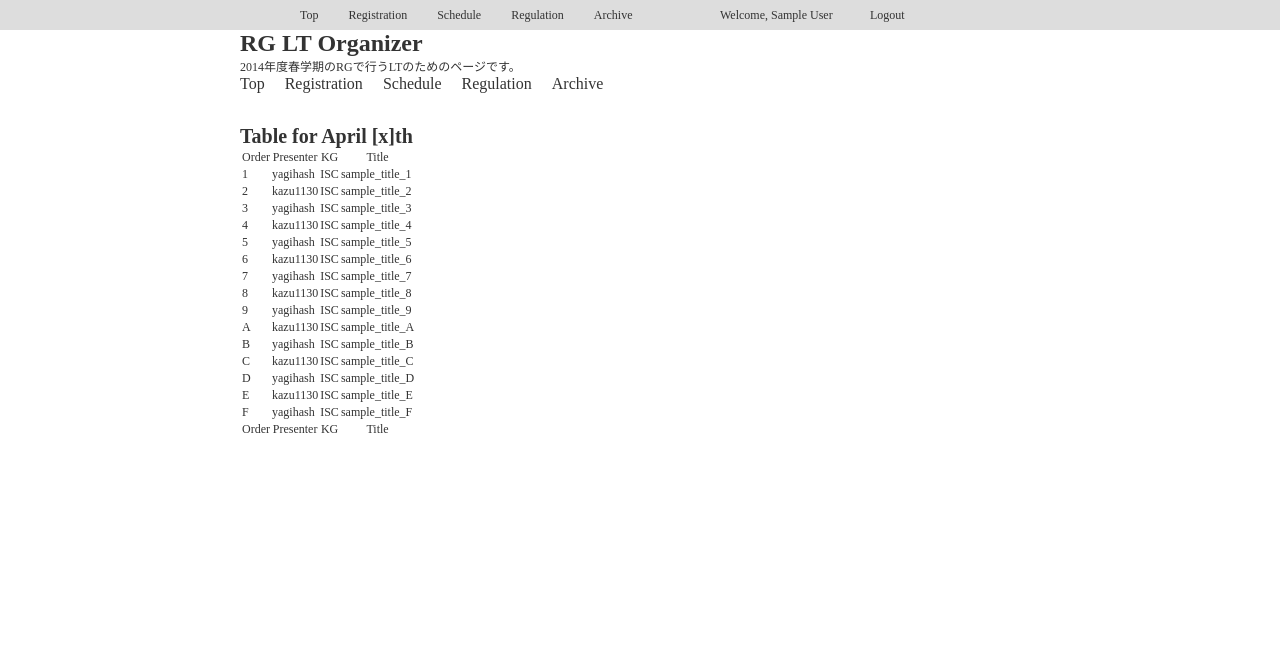
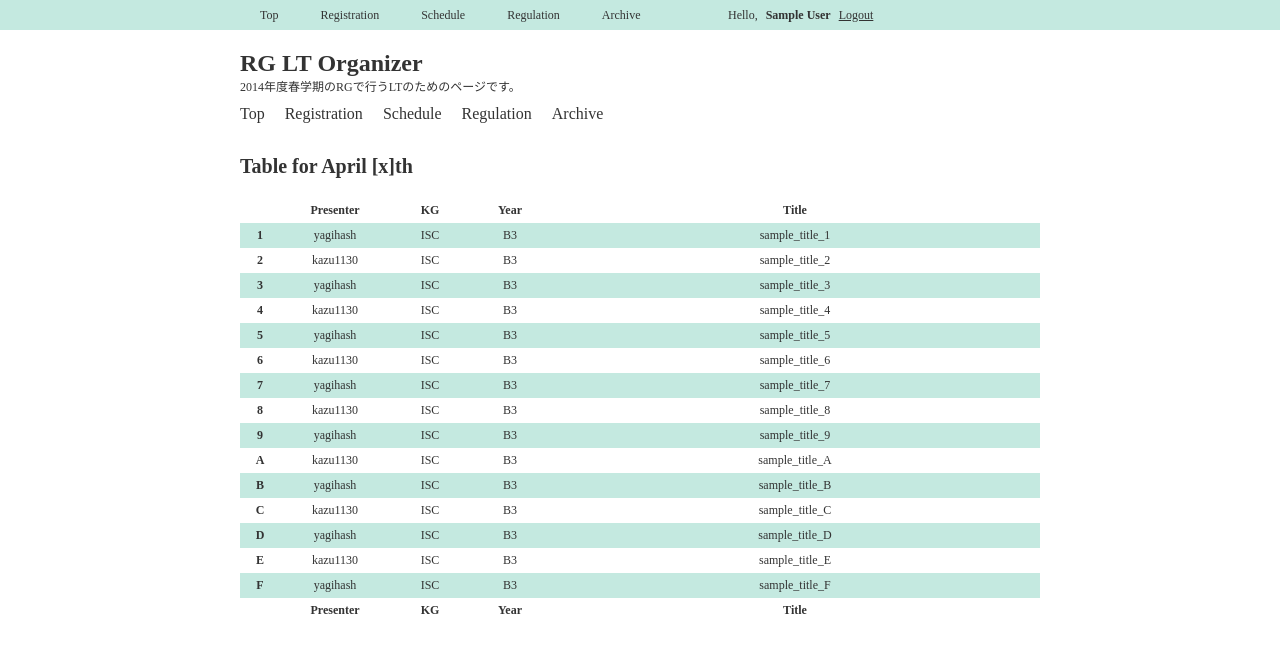
Before and after one commit to yagihash/rg_lt_organizer, a PHP site: page / in a window 1280 px wide. Shown: the top 653 px of the page. Run offline with PHP 8.4, Linux system fonts and the light colour scheme; the visitor is signed in with stand-in values (Sample User, id 1).

Commit message:
時間がない！

```diff
--- a/css/style.css
+++ b/css/style.css
@@ -43,7 +43,7 @@ nav#top_bar {
   top: 0;
   width: 100%;
   height: 30px;
-  background-color: #DDDDDD;
+  background-color: #C4E9E0;
 }
 
 nav#top_bar ul {
@@ -52,13 +52,15 @@ nav#top_bar ul {
 
 nav#top_bar ul li {
   float: left;
-  margin-right: 30px;
+  margin-right: 2px;
 }
 
 nav#top_bar ul li a {
   display: block;
   height: 30px;
   line-height: 30px;
+  padding-left: 20px;
+  padding-right: 20px;
 }
 
 div#login {
@@ -70,17 +72,17 @@ div#login {
 
 div#login span, div#login a {
   float: left;
-  display: block;
+  padding-left: 8px;
   height: 30px;
   line-height: 30px;
 }
 
-div#login span {
-  width: 150px;
+div#login span#name {
+  font-weight: bold;
 }
 
 div#login a {
-  width: 50px;
+  text-decoration: underline;
 }
 
 div#login form {
@@ -101,9 +103,14 @@ div#nav {
   float: left;
 }
 
+div#nav {
+  margin-top: 20px;
+}
+
 header nav {
   width: 600px;
   height: 50px;
+  margin-top: 10px;
 }
 
 header nav ul li {
@@ -116,6 +123,54 @@ header nav ul li a {
   font-size: 16px;
 }
 
+header nav ul li a:hover {
+  text-decoration: underline;
+}
+
 div.content {
   clear: both;
 }
+
+table#presenters {
+  width: 800px;
+  margin: auto;
+  margin-top: 20px;
+  border-radius: 20px;
+  border-collapse: collapse;
+}
+
+table#presenters * th {
+  text-align: center;
+  padding: 5px;
+  font-weight: bold;
+}
+
+table#presenters tbody tr:nth-child(odd) {
+  background-color: #C4E9E0;
+}
+
+table#presenters tbody tr td {
+  padding: 5px;
+  text-align: center;
+}
+
+table#presenters tbody tr td:nth-child(1) {
+  width: 30px;
+  font-weight: bold;
+}
+
+table#presenters tbody tr td:nth-child(2) {
+  width: 100px;
+}
+
+table#presenters tbody tr td:nth-child(3) {
+  width: 70px;
+}
+
+table#presenters tbody tr td:nth-child(4) {
+  width: 70px;
+}
+
+table#presenters tbody tr td a:hover {
+  text-decoration: underline;
+}
--- a/head.php
+++ b/head.php
@@ -2,4 +2,5 @@
     <title>RG-LT</title>
     <link rel="stylesheet" href="css/style.css" />
     <script src="js/jquery-1.11.0.min.js"></script>
+    <script src="js/jquery.color.js"></script>
     <script src="js/script.js"></script>
--- a/index.php
+++ b/index.php
@@ -23,109 +23,126 @@ require_once(__DIR__ . "/page_header.php");
         <table id="presenters">
           <thead>
             <tr>
-              <th>Order</th>
+              <th> </th>
               <th>Presenter</th>
               <th>KG</th>
+              <th>Year</th>
               <th>Title</th>
             </tr>
           </thead>
           <tfoot>
             <tr>
-              <th>Order</th>
+              <th> </th>
               <th>Presenter</th>
               <th>KG</th>
+              <th>Year</th>
               <th>Title</th>
             </tr>
           </tfoot>
-          <tbody>
+          <tbody><!-- スライドへのリンクはログインしないと有効にならないようにする -->
             <tr>
             	<td>1</td>
             	<td>yagihash</td>
             	<td>ISC</td>
+            	<td>B3</td>
             	<td><a href="#">sample_title_1</a></td>
             </tr>
             <tr>
             	<td>2</td>
             	<td>kazu1130</td>
             	<td>ISC</td>
+              <td>B3</td>
             	<td><a href="#">sample_title_2</a></td>
             </tr>
             <tr>
             	<td>3</td>
             	<td>yagihash</td>
             	<td>ISC</td>
+              <td>B3</td>
             	<td><a href="#">sample_title_3</a></td>
             </tr>
             <tr>
             	<td>4</td>
             	<td>kazu1130</td>
             	<td>ISC</td>
+              <td>B3</td>
             	<td><a href="#">sample_title_4</a></td>
             </tr>
             <tr>
             	<td>5</td>
             	<td>yagihash</td>
             	<td>ISC</td>
+              <td>B3</td>
             	<td><a href="#">sample_title_5</a></td>
             </tr>
             <tr>
             	<td>6</td>
             	<td>kazu1130</td>
             	<td>ISC</td>
+              <td>B3</td>
             	<td><a href="#">sample_title_6</a></td>
             </tr>
             <tr>
             	<td>7</td>
             	<td>yagihash</td>
             	<td>ISC</td>
+              <td>B3</td>
             	<td><a href="#">sample_title_7</a></td>
             </tr>
             <tr>
             	<td>8</td>
             	<td>kazu1130</td>
             	<td>ISC</td>
+              <td>B3</td>
             	<td><a href="#">sample_title_8</a></td>
             </tr>
             <tr>
             	<td>9</td>
             	<td>yagihash</td>
             	<td>ISC</td>
+              <td>B3</td>
             	<td><a href="#">sample_title_9</a></td>
             </tr>
             <tr>
             	<td>A</td>
             	<td>kazu1130</td>
             	<td>ISC</td>
+              <td>B3</td>
             	<td><a href="#">sample_title_A</a></td>
             </tr>
             <tr>
               <td>B</td>
               <td>yagihash</td>
               <td>ISC</td>
+              <td>B3</td>
               <td><a href="#">sample_title_B</a></td>
             </tr>
             <tr>
               <td>C</td>
               <td>kazu1130</td>
               <td>ISC</td>
+              <td>B3</td>
               <td><a href="#">sample_title_C</a></td>
             </tr>
             <tr>
               <td>D</td>
               <td>yagihash</td>
               <td>ISC</td>
+              <td>B3</td>
               <td><a href="#">sample_title_D</a></td>
             </tr>
             <tr>
               <td>E</td>
               <td>kazu1130</td>
               <td>ISC</td>
+              <td>B3</td>
               <td><a href="#">sample_title_E</a></td>
             </tr>
             <tr>
               <td>F</td>
               <td>yagihash</td>
               <td>ISC</td>
+              <td>B3</td>
               <td><a href="#">sample_title_F</a></td>
             </tr>
           </tbody>
--- a/js/script.js
+++ b/js/script.js
@@ -0,0 +1,16 @@
+$(function() {
+  $("nav#top_bar ul").css("margin-left", $("div#wrap").css("margin-left"));
+  $(window).resize(function() {
+    $("nav#top_bar ul").css("margin-left", $("div#wrap").css("margin-left"));
+  });
+  $("nav#top_bar ul li a").hover(function() {
+    $(this).stop().animate({
+      backgroundColor : "#77DDD1",
+    }, 100);
+  }, function() {
+
+    $(this).stop().animate({
+      backgroundColor : "#C4E9E0"
+    }, 300);
+  });
+});
--- /dev/null
+++ b/slide.php
@@ -0,0 +1,2 @@
+<?php
+require_once(__DIR__ . "/common.php");
--- a/top_bar.php
+++ b/top_bar.php
@@ -20,7 +20,7 @@
   if($isAuthed) {
 ?>
         <div id="login">
-          <span>Welcome, <?php echo $_SESSION["name"]; ?></span>
+          <span>Hello,</span><span id="name"><?php echo $_SESSION["name"]; ?></span>
           <a href="<?php echo "{$base_url}/logout.php"; ?>">Logout</a>
         </div>
 <?php
--- a/utils/header.php
+++ b/utils/header.php
@@ -1,4 +1,4 @@
 <?php
-$headers = array("Content-Type" => "text/html; charset=UTF-8", "Content-Security-Policy" => "default-src 'self'", "X-XSS-Protection" => "1; mode=block", "X-Content-Type-Options" => "nosniff", "X-Frame-Options" => "deny");
+$headers = array("Content-Type" => "text/html; charset=UTF-8", "Content-Security-Policy" => "default-src 'self'; style-src 'self' 'unsafe-inline'", "X-XSS-Protection" => "1; mode=block", "X-Content-Type-Options" => "nosniff", "X-Frame-Options" => "deny");
 foreach ($headers as $key => $val)
   header("{$key}: {$val}");
```
Also changed, not shown: js/jquery.color.js (added).
